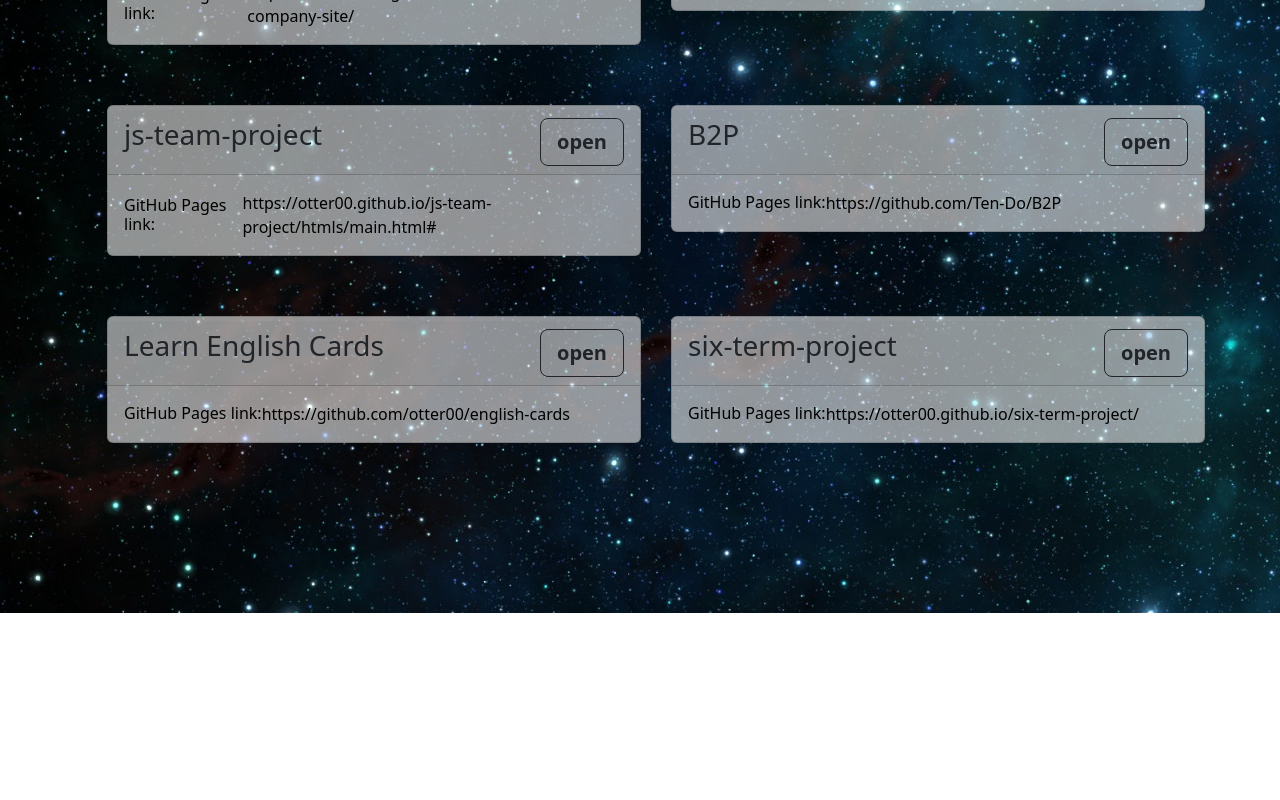
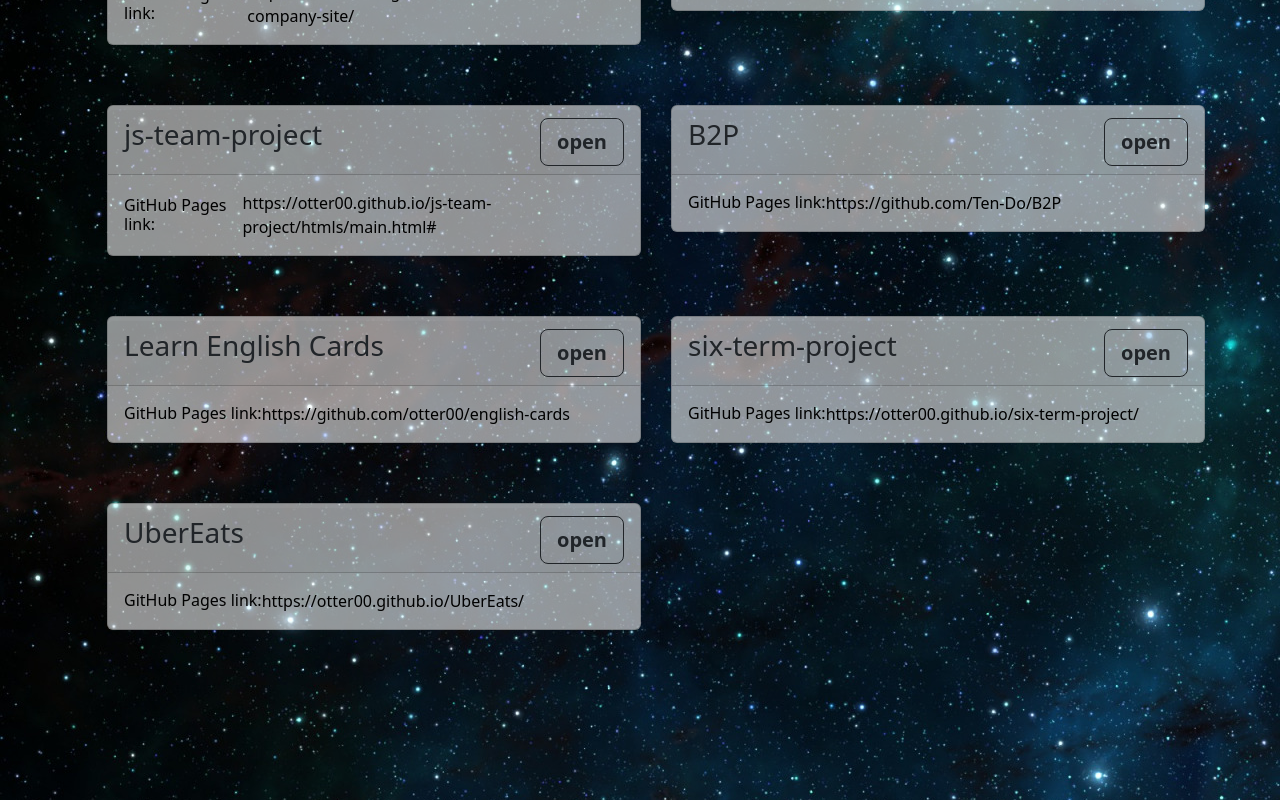
Before and after one commit to otter00/projects-portfolio, a React (Create React App) app: page / in a window 1280 px wide. Shown: the part 595-1395 px from the top of the page. Before the commit the page ends 1208 px from the top, so only its background shows below. Built offline with nearby package versions, Linux system fonts and the light colour scheme.

Commit message:
json changes

```diff
--- a/package.json
+++ b/package.json
@@ -1,6 +1,7 @@
 {
   "name": "projects-portfolio",
   "version": "0.1.0",
+  "homepage": "https://otter00.github.io/projects-portfolio/",
   "private": true,
   "dependencies": {
     "@testing-library/jest-dom": "^5.17.0",
@@ -15,6 +16,8 @@
     "web-vitals": "^2.1.4"
   },
   "scripts": {
+    "predeploy": "npm run build",
+    "deploy": "gh-pages -d build",
     "start": "react-scripts start",
     "build": "react-scripts build",
     "test": "react-scripts test",
@@ -37,5 +40,8 @@
       "last 1 firefox version",
       "last 1 safari version"
     ]
+  },
+  "devDependencies": {
+    "gh-pages": "^6.0.0"
   }
 }
--- a/src/assets/projectsList.js
+++ b/src/assets/projectsList.js
@@ -47,4 +47,12 @@ export default [
       "https://otter00.github.io/six-term-project/pages/guide.html - ссылка в обход надоедливой регистрации.",
     text: "Курсовой проект для университета (Проектирование Программных Систем). Основная задача - неработоспособный функционал - реализована посредством надоедливой формы регистрации, цель которой - не дать пользователю легко и спокойно попасть на сайт сервиса, а заставить помучиться с всплывающими окнами, фейковыми кнопками и бесконечной валидацией.",
   },
+  {
+    id: "6",
+    title: "UberEats",
+    link: "https://otter00.github.io/UberEats/",
+    template:
+      "https://www.figma.com/file/8lxQ3PGYTHQsCgTXnEJre8/Uber-Eats?type=design&node-id=0-1&mode=design",
+    text: "Самостоятельный проект по завершении изучения вёрстки на курсах от Stepik.org. Предполагалась вёрстка только desktop версии, без использования JavaScript.",
+  },
 ];
```
Also changed, not shown: 1 other file (tests, documents, lock files or other folders).
